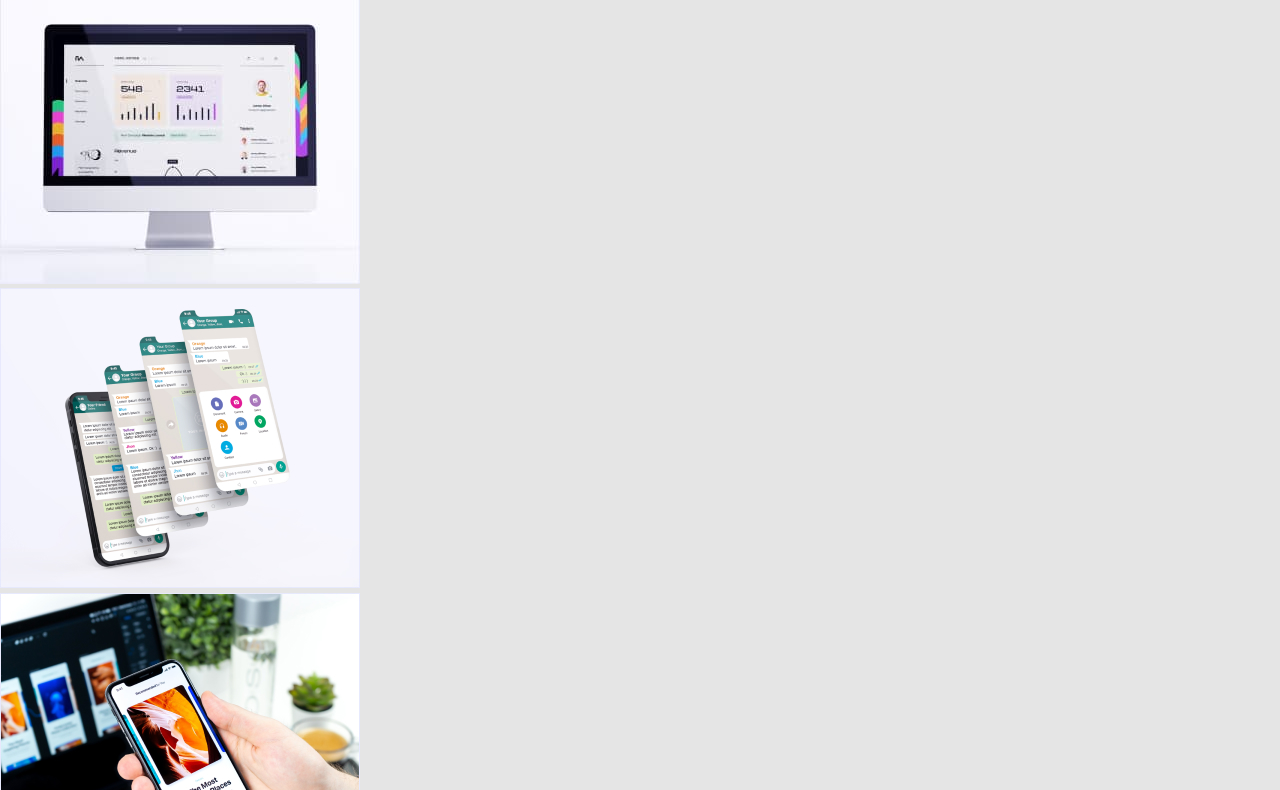
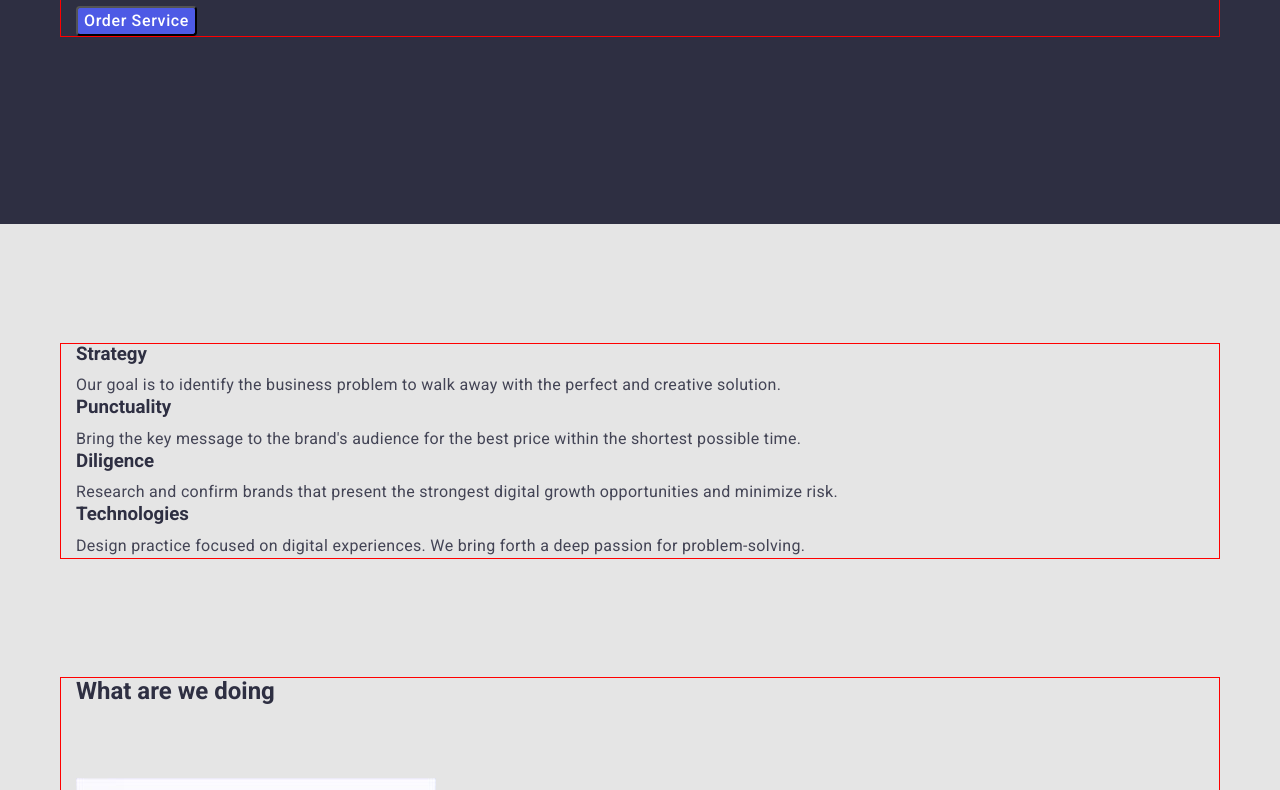
Before and after one commit to Yurchik1000/goit-markup-hw-03, a plain HTML site: page index.html in a window 1280 px wide. Shown: the part 482-1272 px from the top of the page. Drawn offline with nearby package versions, Linux system fonts and the light colour scheme.

Commit message:
add padding

```diff
--- a/css/styles.css
+++ b/css/styles.css
@@ -1,4 +1,3 @@
-
 :root {
     --primary-color: #2E2F42;
     --secondary-color: #434455;
@@ -9,21 +8,40 @@
 .list{list-style: none;}
 .link{text-decoration: none;}
 
+.container {
+    width: 1158px;
+    padding-left: 15px;
+    padding-right: 15px;
+    outline: 1px solid red;
+    margin: 0 auto;
+}
+
+p,
+h1,
+h2,
+h3,
+h4,
+h5,
+h6 {
+    margin: 0;
+}
+
+ul {
+margin: 0;
+padding-left: 0;
+}
+
 body {background: #E5E5E5;
 font-family: "roboto", sans-serif;
 color: var(--primary-color);
 }
 
-p,h1,h2,h3,h4,h5,h6 {
-    margin: 0;
-}
-ul {margin: 0;
-padding-left: 0;}
-
 /* -----header----- */
 
 .header {
     background-color: #FFFFFF;
+    padding-top: 24px;
+    padding-bottom: 24px;
 }
 
 .logo{
@@ -35,10 +53,7 @@ letter-spacing: 0.03em;
 color: #2E2F42;
 }
 .web{color: var(--primary-btn);}
-.header-list {
-}
-.header-item {
-}
+
 .header-link {
 font-size: 16px;
 line-height: 1.5;
@@ -71,7 +86,37 @@ color: var(--secondary-color);
 .header-tel:focus {
     color: var(--primary-btn);
 }
+
+/* -----Our goal------ */
+
+.Our-goal{
+    padding-top: 120px;
+    padding-bottom: 120px;
+}
+
+/* -----What-index----- */
+.what-index{
+    padding-bottom: 120px;
+}
+.hero-title-index{
+    margin-bottom: 72px;
+}
+
+/* -----our-team----- */
+.our-team {
+    padding-top: 120px;
+    padding-bottom: 120px;
+}
+.our-team-title{
+    margin-top: 120px;
+    margin-bottom: 72px;
+}
 /* ------hero----- */
+.hero-index{
+background-color: var(--primary-color);
+padding-top: 188px;
+padding-bottom: 188px;
+}
 
 .hero-title {
 font-size: 36px;
@@ -86,6 +131,7 @@ font-size: 56px;
 line-height: 1.07;
 letter-spacing: 0.02em;
 color: #FFFFFF;
+margin-bottom: 48px;
 }
 
 .hero-btn {
@@ -99,6 +145,17 @@ cursor: pointer;
 background-color: #E7E9FC;
 border-radius: 4px
 }
+.hero-index-btn{font-family: inherit;
+font-weight: 500;
+font-size: 16px;
+line-height: 1.5;
+letter-spacing: 0.04em;
+color:var(--secondary-btn);
+cursor: pointer;
+background-color:var(--primary-btn);
+border-radius: 4px
+
+}
 .hero-btn:hover,
 .hero-btn:focus {
     color: #FFFFFF;
@@ -110,6 +167,10 @@ font-size: 20px;
 line-height: 1.2;
 letter-spacing: 0.02em;
 color: var(--primary-color);
+}
+
+.hero-headline-index{
+padding-bottom: 8px;
 }
 .hero-text {
 font-size: 16px;
--- a/index.html
+++ b/index.html
@@ -1,5 +1,6 @@
 <!DOCTYPE html>
 <html lang="en">
+
 <head>
     <meta charset="UTF-8">
     <meta http-equiv="X-UA-Compatible" content="IE=edge">
@@ -14,9 +15,11 @@
         crossorigin="anonymous" referrerpolicy="no-referrer" />
     <link rel="stylesheet" href="./css/styles.css">
 </head>
+
 <body>
     <!--header-->
     <header class="header">
+        <div class="container">
             <a class="logo link" href="./index.html"> <span class="web">WEB</span>STUDIO</a>
             <nav>
                 <ul class="header-list list">
@@ -29,42 +32,48 @@
                 <li><a class="header-mail link" href="">info@devstudio.com</a></li>
                 <li><a class="header-tel link" href="">+11 (000) 111-11-11</a></li>
             </ul>
+        </div>
     </header>
     <main>
         <!--hero-->
-        <section class="hero">
+        <section class="hero-index">
+            <div class="container">
                 <h1 class="hero-main">Effective Solutions for Your Business</h1>
-            <button class="hero-btn" type="button">Order Service</button>
+                <button class="hero-index-btn" type="button">Order Service</button>
+            </div>
         </section>
         <!--Our goal-->
-        <section class="hero">
+        <section class="Our-goal">
+            <div class="container">
                 <h2 hidden>Our goal</h2>
                 <ul class="hero-list list">
                     <li class="hero-item">
-                    <h3 class="hero-headline">Strategy</h3>
+                        <h3 class="hero-headline-index">Strategy</h3>
                         <p class="hero-text">Our goal is to identify the business
                             problem to walk away with the perfect and creative solution.</p>
                     </li>
                     <li class="hero-item">
-                    <h3 class="hero-headline">Punctuality</h3>
+                        <h3 class="hero-headline-index">Punctuality</h3>
                         <p class="hero-text">Bring the key message to the brand's audience for the best
                             price within the shortest possible time.</p>
                     </li>
                     <li class="hero-item">
-                    <h3 class="hero-headline">Diligence</h3>
+                        <h3 class="hero-headline-index">Diligence</h3>
                         <p class="hero-text">Research and confirm brands that present the strongest
                             digital growth opportunities and minimize risk.</p>
                     </li>
                     <li class="hero-item">
-                    <h3 class="hero-headline">Technologies</h3>
+                        <h3 class="hero-headline-index">Technologies</h3>
                         <p class="hero-text">Design practice focused on digital experiences.
                             We bring forth a deep passion for problem-solving.</p>
                     </li>
                 </ul>
+            </div>
         </section>
         <!--What are we doing-->
-        <section class="hero">
-            <h2 class="hero-title">What are we doing</h2>
+        <section class="what-index">
+            <div class="container">
+                <h2 class="hero-title-index">What are we doing</h2>
                 <ul class="hero-list list">
                     <li>
                         <img src="./images/Rectangle71.jpg" alt="monitor" width="360">
@@ -76,10 +85,12 @@
                         <img src="./images/Rectangle73.jpg" alt="notebook" width="360">
                     </li>
                 </ul>
+            </div>
         </section>
         <!--Our Team-->
-        <section class="hero">
-            <h2 class="hero-title">Our Team</h2>
+        <section class="our-team">
+            <div class="container">
+                <h2 class="our-team-title">Our Team</h2>
                 <ul class="hero-list list">
                     <li>
                         <img src="./images/img.jpg" alt="mark" width="264">
@@ -102,6 +113,7 @@
                         <p class="hero-text">UI Designer</p>
                     </li>
                 </ul>
+            </div>
         </section>
     </main>
     <!--footer-->
@@ -112,4 +124,5 @@
     </footer>
 
 </body>
+
 </html>
```
Also changed, not shown: portfolio.html (+4 -0 lines). Lines whose indentation alone changed are shown as unchanged.
